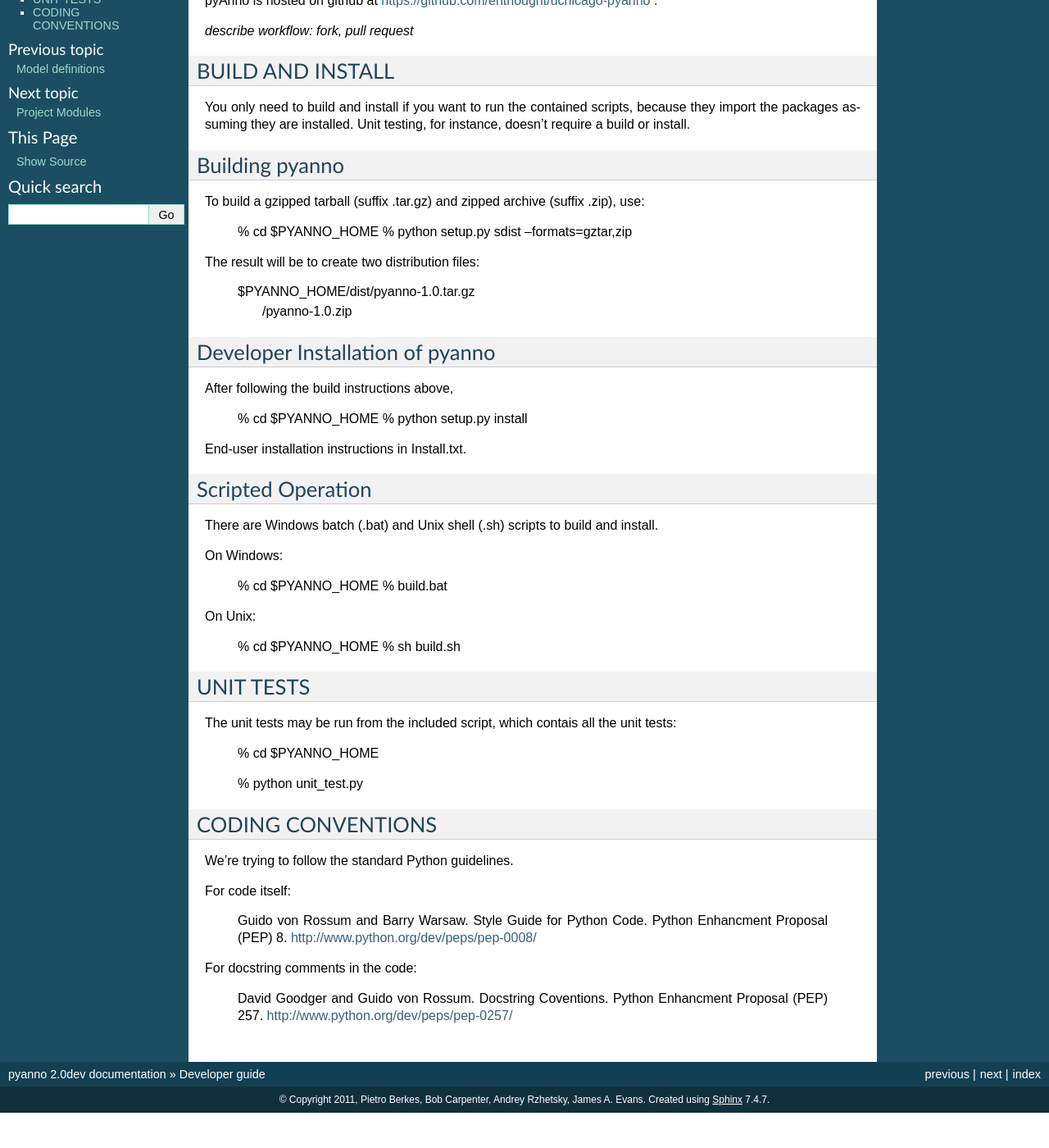
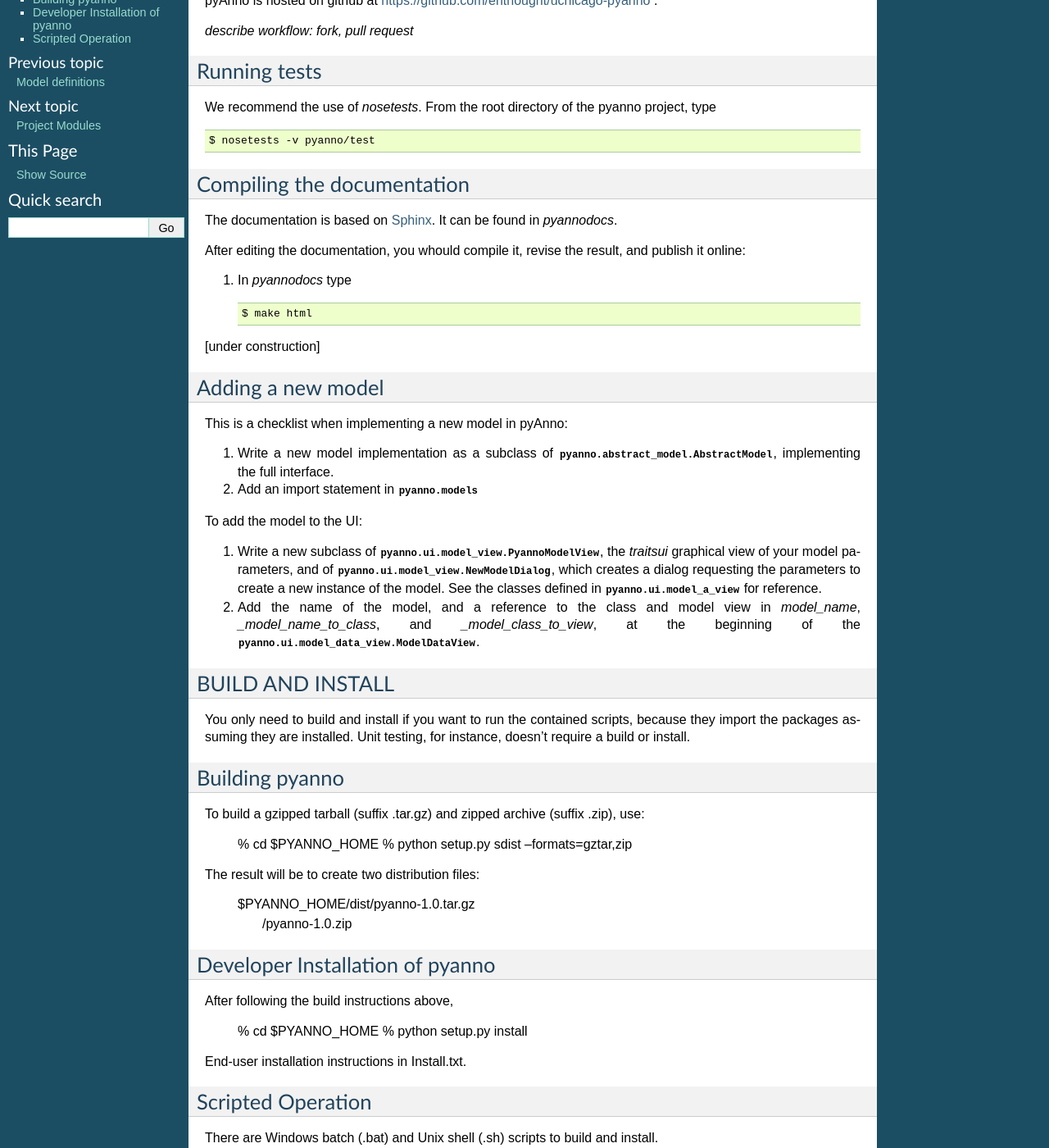
Before and after one commit to xpw0222/uchicago-pyanno, a Sphinx documentation site: the page built from docs/source/developer_guide.rst, in a window 1280 px wide and 1400 px high, scrolled down 195 px. Shown: the whole window at 82% size. Built offline with Sphinx 7.4.7, drawn with Linux system fonts in a browser that asks for light colours; formulas are drawn with MathJax 3; before the commit the page ends 1552 px from its top, so only the background shows below that; some of the changed text lies outside the part shown.

Commit message:
DOC: working on the documentation

```diff
--- a/docs/source/developer_guide.rst
+++ b/docs/source/developer_guide.rst
@@ -9,6 +9,55 @@
 pyAnno is hosted on github at https://github.com/enthought/uchicago-pyanno .
 
 *describe workflow: fork, pull request*
+
+
+Running tests
+-------------
+
+We recommend the use of `nosetests`. From the root directory of the
+pyanno project, type ::
+
+    $ nosetests -v pyanno/test
+
+
+Compiling the documentation
+---------------------------
+
+The documentation is based on `Sphinx <http://sphinx.pocoo.org/index.html>`_.
+It can be found in `pyanno\docs`.
+
+After editing the documentation, you whould compile it, revise the result,
+and publish it online:
+
+1) In `pyanno\docs` type ::
+
+    $ make html
+
+[under construction]
+
+Adding a new model
+------------------
+
+This is a checklist when implementing a new model in pyAnno:
+
+1) Write a new model implementation as a subclass of
+   :class:`pyanno.abstract_model.AbstractModel`, implementing the full
+   interface.
+
+2) Add an import statement in :py:mod:`pyanno.models`
+
+To add the model to the UI:
+
+1) Write a new subclass of :class:`pyanno.ui.model_view.PyannoModelView`,
+   the `traitsui` graphical view of your model parameters, and of
+   :class:`pyanno.ui.model_view.NewModelDialog`, which creates a dialog
+   requesting the parameters to create a new instance of the model.
+   See the classes defined in :py:mod:`pyanno.ui.model_a_view` for
+   reference.
+
+2) Add the name of the model, and a reference to the class and model view
+   in `model_name`, `_model_name_to_class`, and `_model_class_to_view`,
+   at the beginning of the :class:`pyanno.ui.model_data_view.ModelDataView`.
 
 
 BUILD AND INSTALL
@@ -56,34 +105,3 @@
 
      % cd $PYANNO_HOME
      % sh build.sh
-
-
-
-UNIT TESTS
-------------------------------------------------------------
-The unit tests may be run from the included script,
-which contais all the unit tests:
-
-     % cd $PYANNO_HOME
-
-     % python unit_test.py
-
-
-
-CODING CONVENTIONS
-------------------------------------------------------------
-We're trying to follow the standard Python guidelines.
-
-For code itself:
-
-    Guido von Rossum and Barry Warsaw.
-    Style Guide for Python Code.
-    Python Enhancment Proposal (PEP) 8.
-    http://www.python.org/dev/peps/pep-0008/
-
-For docstring comments in the code:
-
-    David Goodger and Guido von Rossum.
-    Docstring Coventions.
-    Python Enhancment Proposal (PEP) 257.
-    http://www.python.org/dev/peps/pep-0257/
```
Also changed, not shown: docs/source/pyanno.rst (+16 -8 lines), docs/source/user_guide.rst (+34 -18 lines).
